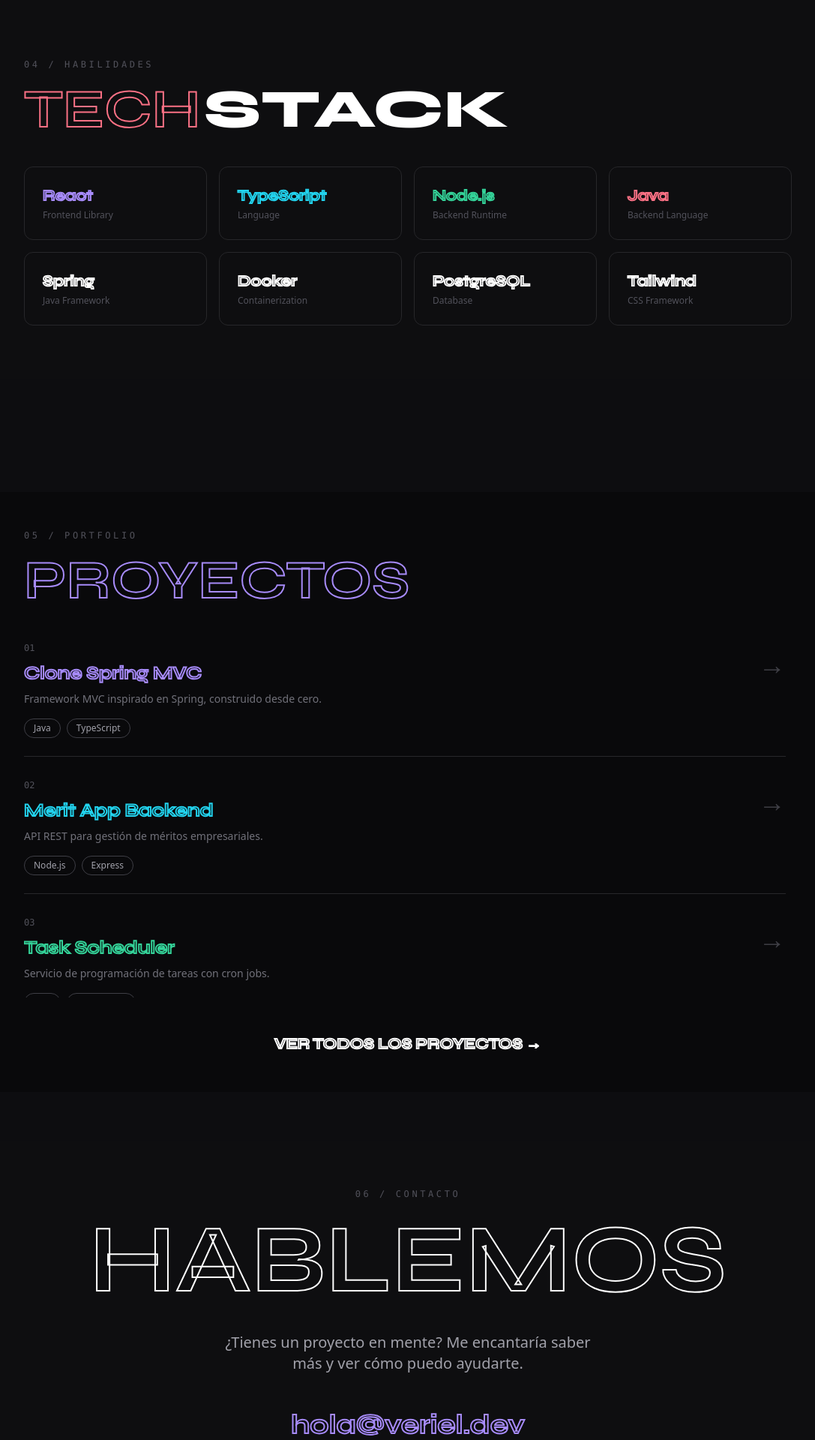
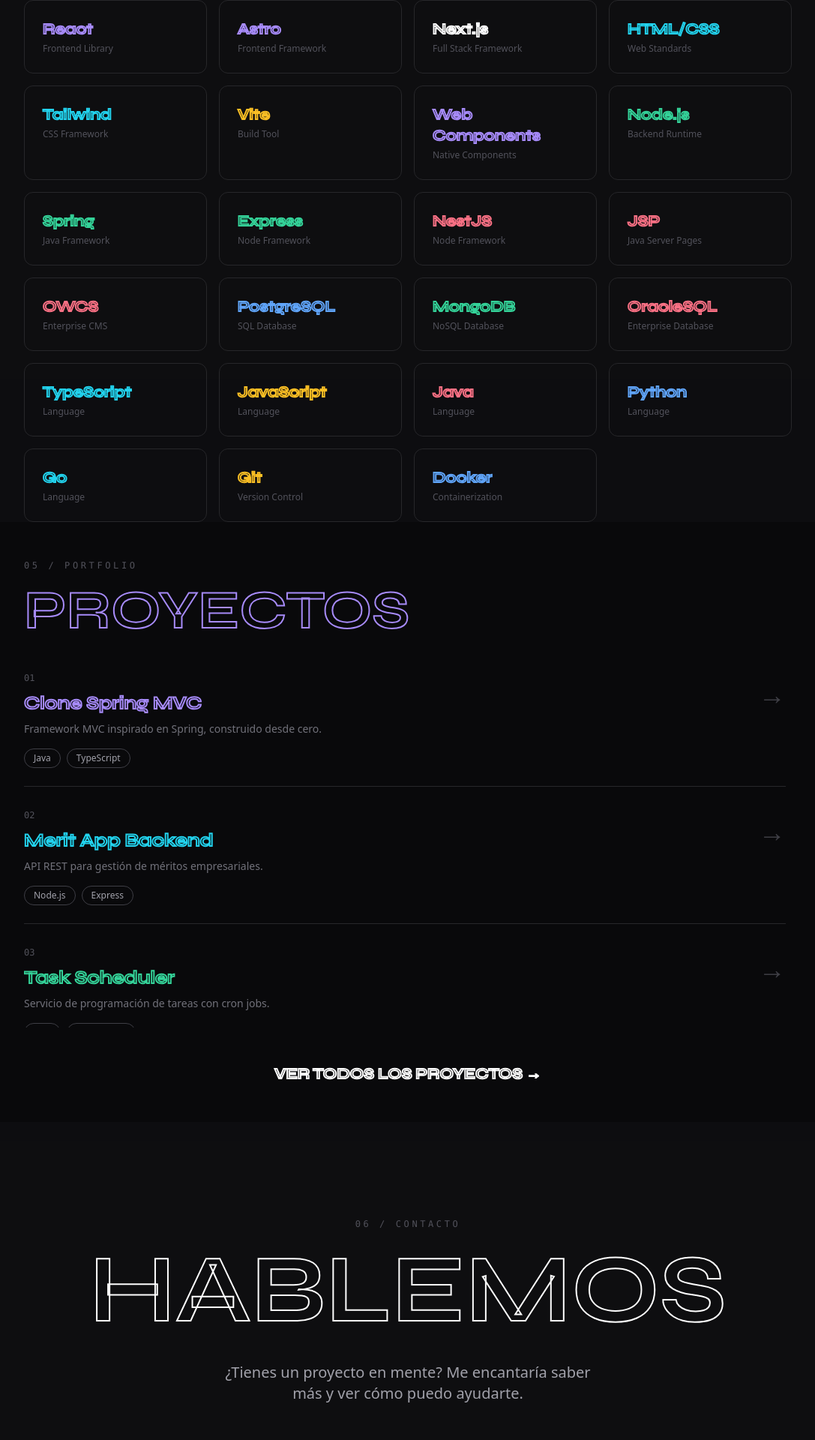
Before and after one commit to veriel-dev/web-minimalista, a React (Vite) app: page /outline in a window 1280 px wide. Shown: the part 2544-4464 px from the top of the page at 75% size, without its empty margins (96-1183 px from the left). Built offline with nearby package versions, Linux system fonts and the light colour scheme.

Commit message:
feat: add complete tech stack to home outline
- Add all skills from original portfolio (23 technologies total)
- Organize by category: Frontend, Backend, Database, Languages, DevOps
- Fix typo 'ambar' -> 'amber' in Next.js color

```diff
--- a/src/data/pages/home.outline.ts
+++ b/src/data/pages/home.outline.ts
@@ -1,44 +1,44 @@
-import type { OutlineColor } from '../../config/theme'
+import type { OutlineColor } from '../../config/theme';
 
 export interface StatItem {
-  value: string
-  label: string
-  color: OutlineColor
+  value: string;
+  label: string;
+  color: OutlineColor;
 }
 
 export interface SkillItem {
-  name: string
-  category: 'frontend' | 'backend' | 'database' | 'languages' | 'devops'
-  color: OutlineColor
+  name: string;
+  category: 'frontend' | 'backend' | 'database' | 'languages' | 'devops';
+  color: OutlineColor;
 }
 
 export interface TechItem {
-  name: string
-  type: string
-  color: OutlineColor
+  name: string;
+  type: string;
+  color: OutlineColor;
 }
 
 export interface ExperienceItem {
-  company: string
-  position: string
-  period: { start: string; end?: string }
-  description: string[]
-  current?: boolean
+  company: string;
+  position: string;
+  period: { start: string; end?: string };
+  description: string[];
+  current?: boolean;
 }
 
 export interface ProjectPreviewItem {
-  number: string
-  title: string
-  description: string
-  tags: string[]
-  color: OutlineColor
-  slug: string
+  number: string;
+  title: string;
+  description: string;
+  tags: string[];
+  color: OutlineColor;
+  slug: string;
 }
 
 export interface SocialLinkItem {
-  platform: 'github' | 'linkedin' | 'email'
-  href: string
-  label: string
+  platform: 'github' | 'linkedin' | 'email';
+  href: string;
+  label: string;
 }
 
 export const homeOutlineData = {
@@ -123,14 +123,34 @@
 
   techStack: {
     items: [
+      // Frontend
       { name: 'React', type: 'Frontend Library', color: 'violet' as OutlineColor },
+      { name: 'Astro', type: 'Frontend Framework', color: 'violet' as OutlineColor },
+      { name: 'Next.js', type: 'Full Stack Framework', color: 'white' as OutlineColor },
+      { name: 'HTML/CSS', type: 'Web Standards', color: 'cyan' as OutlineColor },
+      { name: 'Tailwind', type: 'CSS Framework', color: 'cyan' as OutlineColor },
+      { name: 'Vite', type: 'Build Tool', color: 'amber' as OutlineColor },
+      { name: 'Web Components', type: 'Native Components', color: 'violet' as OutlineColor },
+      // Backend
+      { name: 'Node.js', type: 'Backend Runtime', color: 'emerald' as OutlineColor },
+      { name: 'Spring', type: 'Java Framework', color: 'emerald' as OutlineColor },
+      { name: 'Express', type: 'Node Framework', color: 'emerald' as OutlineColor },
+      { name: 'NestJS', type: 'Node Framework', color: 'rose' as OutlineColor },
+      { name: 'JSP', type: 'Java Server Pages', color: 'rose' as OutlineColor },
+      { name: 'OWCS', type: 'Enterprise CMS', color: 'rose' as OutlineColor },
+      // Database
+      { name: 'PostgreSQL', type: 'SQL Database', color: 'blue' as OutlineColor },
+      { name: 'MongoDB', type: 'NoSQL Database', color: 'emerald' as OutlineColor },
+      { name: 'OracleSQL', type: 'Enterprise Database', color: 'rose' as OutlineColor },
+      // Languages
       { name: 'TypeScript', type: 'Language', color: 'cyan' as OutlineColor },
-      { name: 'Node.js', type: 'Backend Runtime', color: 'emerald' as OutlineColor },
-      { name: 'Java', type: 'Backend Language', color: 'rose' as OutlineColor },
-      { name: 'Spring', type: 'Java Framework', color: 'white' as OutlineColor },
-      { name: 'Docker', type: 'Containerization', color: 'white' as OutlineColor },
-      { name: 'PostgreSQL', type: 'Database', color: 'white' as OutlineColor },
-      { name: 'Tailwind', type: 'CSS Framework', color: 'white' as OutlineColor },
+      { name: 'JavaScript', type: 'Language', color: 'amber' as OutlineColor },
+      { name: 'Java', type: 'Language', color: 'rose' as OutlineColor },
+      { name: 'Python', type: 'Language', color: 'blue' as OutlineColor },
+      { name: 'Go', type: 'Language', color: 'cyan' as OutlineColor },
+      // DevOps
+      { name: 'Git', type: 'Version Control', color: 'amber' as OutlineColor },
+      { name: 'Docker', type: 'Containerization', color: 'blue' as OutlineColor },
     ],
   },
 
@@ -176,11 +196,15 @@
   contact: {
     title: 'HABLEMOS',
     subtitle: '¿Tienes un proyecto en mente? Me encantaría saber más y ver cómo puedo ayudarte.',
-    email: 'hola@veriel.dev',
+    email: 'vmordiales@gmail.com',
     socialLinks: [
       { platform: 'github', href: 'https://github.com/veriel-dev', label: 'GitHub' },
-      { platform: 'linkedin', href: 'https://linkedin.com/in/veriel-dev', label: 'LinkedIn' },
-      { platform: 'email', href: 'mailto:hola@veriel.dev', label: 'Email' },
+      {
+        platform: 'linkedin',
+        href: 'https://www.linkedin.com/in/v%C3%ADctor-manuel-ordiales-garc%C3%ADa/',
+        label: 'LinkedIn',
+      },
+      { platform: 'email', href: 'mailto:vmordiales@gmail.com', label: 'Email' },
     ] as SocialLinkItem[],
   },
-}
+};
```
